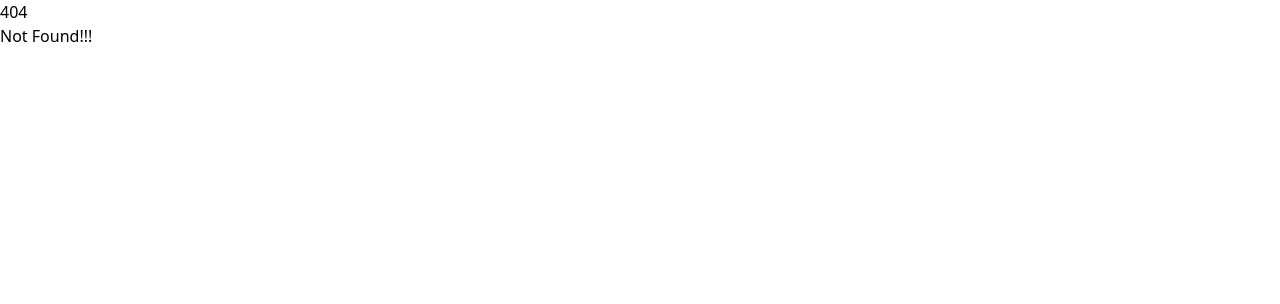
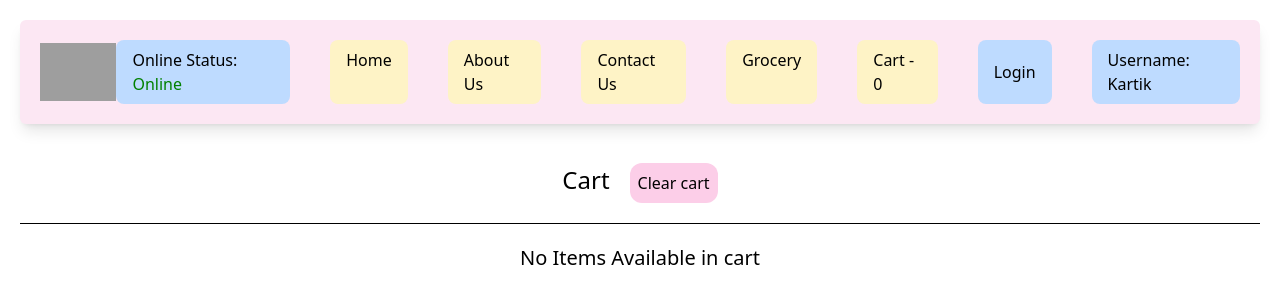
Before and after one commit to kartik23km/namaste-react, a React (Vite) app: page /cart in a window 1280 px wide. Before the commit this address had no page. Shown: the top 304 px of the page. Built offline with nearby package versions, Linux system fonts and the light colour scheme; grey boxes are pictures that could not be loaded.

Commit message:
added store, rtk and cart feature

```diff
--- a/package.json
+++ b/package.json
@@ -26,9 +26,11 @@
   },
   "dependencies": {
     "@heroicons/react": "^2.2.0",
+    "@reduxjs/toolkit": "^2.7.0",
     "@tailwindcss/postcss": "^4.1.4",
     "react": "^18.2.0",
     "react-dom": "^18.2.0",
+    "react-redux": "^9.2.0",
     "react-router-dom": "^7.5.1",
     "tailwindcss": "^4.1.4"
   }
--- a/src/components/Header.jsx
+++ b/src/components/Header.jsx
@@ -3,12 +3,15 @@ import { CDN_URL } from "./utils/constants";
 import { Link } from "react-router";
 import useOnlineStatus from "./utils/useOnlineStatus";
 import UserContext from "./utils/UserContext";
+import { useSelector } from "react-redux";
 
 const Header = () => {
   const [btnName, setBtnName] = useState("Login");
   const onlineStatus = useOnlineStatus();
 
   const { userName } = useContext(UserContext);
+  const cart = useSelector((store) => store.cart.items);
+  console.log(cart);
 
   return (
     <div className="header flex justify-between items-center p-5 rounded-md m-5 bg-pink-100 shadow-lg">
@@ -40,7 +43,7 @@ const Header = () => {
             <Link to="/grocery">Grocery</Link>
           </li>
           <li className="bg-amber-100 px-4 py-2 rounded-lg  hover:shadow-lg cursor-pointer">
-            Cart
+            <Link to="/cart"> Cart - {cart.length}</Link>
           </li>
           <button
             className="bg-blue-200 px-4 py-2 rounded-lg  hover:shadow-lg cursor-pointer"
--- a/src/components/ListItems.jsx
+++ b/src/components/ListItems.jsx
@@ -1,11 +1,31 @@
+import { useDispatch } from "react-redux";
+import { addItems } from "./utils/slice/cartSlice";
+import { useLocation } from "react-router";
+
 const ListItems = ({ listData }) => {
+  const dispatch = useDispatch();
+  const location = useLocation();
   return (
     <div className="my-2">
-      <div className="flex gap-2 items-center">
-        <div className="text-base">{listData?.name}</div>
-        <div>- ₹{(listData?.defaultPrice || listData?.price) / 100}</div>
+      <div className="flex justify-between items-center">
+        <div>
+          <div className="flex gap-2 items-center">
+            <div className="text-base">{listData?.name}</div>
+            <div>- ₹{(listData?.defaultPrice || listData?.price) / 100}</div>
+          </div>
+          <div className="text-xs my-4 text-gray-700">
+            {listData?.description}
+          </div>
+        </div>
+        {!location.pathname.includes("cart") && (
+          <button
+            className="bg-pink-600 text-white p-2 cursor-pointer rounded-md"
+            onClick={() => dispatch(addItems(listData))}
+          >
+            Add+
+          </button>
+        )}
       </div>
-      <div className="text-xs my-4 text-gray-700">{listData?.description}</div>
       <hr className="text-gray-400 my-4" />
     </div>
   );
--- a/src/components/RestaurantMenu.jsx
+++ b/src/components/RestaurantMenu.jsx
@@ -21,8 +21,6 @@ const RestaurantMenu = () => {
               <div>({category?.card?.card?.categories.length})</div>
             </div>
             {category?.card?.card?.categories.map((menu, index) => {
-              console.log(menu);
-
               return (
                 <Accordion
                   key={menu?.categoryId}
--- /dev/null
+++ b/src/components/cart.jsx
@@ -0,0 +1,41 @@
+import { TrashIcon } from "@heroicons/react/24/solid";
+import ListItems from "./ListItems";
+import { useDispatch, useSelector } from "react-redux";
+import { clearCart } from "./utils/slice/cartSlice";
+
+const Cart = () => {
+  const cartItem = useSelector((store) => store.cart.items);
+  const dispatch = useDispatch();
+
+  const cartCards = cartItem.map((el) => {
+    return (
+      <div
+        className="p-5 my-2 rounded-lg w-1/2 bg-pink-50 text-left"
+        key={el.id}
+      >
+        <ListItems listData={el} />
+      </div>
+    );
+  });
+
+  return (
+    <div className="text-center">
+      <div className="flex gap-x-5 items-baseline justify-center">
+        <div className="mt-5 text-2xl font-medium">Cart</div>
+        <button
+          className="p-2 bg-pink-200 rounded-xl cursor-pointer"
+          onClick={() => dispatch(clearCart())}
+        >
+          Clear cart
+        </button>
+      </div>
+      <hr className="my-5 mx-5" />
+      {cartItem.length > 0 ? (
+        <div className="flex flex-col items-center">{cartCards}</div>
+      ) : (
+        <div className="text-xl"> No Items Available in cart</div>
+      )}
+    </div>
+  );
+};
+export default Cart;
--- /dev/null
+++ b/src/components/utils/slice/cartSlice.js
@@ -0,0 +1,21 @@
+import { createSlice } from "@reduxjs/toolkit";
+
+const cartSlice = createSlice({
+    name: "cart",
+    initialState: { items: [] },
+    reducers: {
+        addItems: (state, action) => {
+            state.items.push(action.payload)
+        },
+        removeItems: (state) => {
+            state.items.pop()
+        },
+        clearCart: (state) => {
+            state.items.length = 0
+        }
+    }
+})
+
+export const { addItems, clearCart, removeItems000 } = cartSlice.actions
+
+export default cartSlice.reducer
--- /dev/null
+++ b/src/components/utils/store.js
@@ -0,0 +1,10 @@
+import { configureStore } from "@reduxjs/toolkit";
+import cartReducer from "./slice/cartSlice"
+
+const store = configureStore({
+    reducer: {
+        cart: cartReducer
+    }
+})
+
+export default store
```
Also changed, not shown: src/App.jsx (+9 -0 lines), 2 other files (tests, documents, lock files or other folders).
